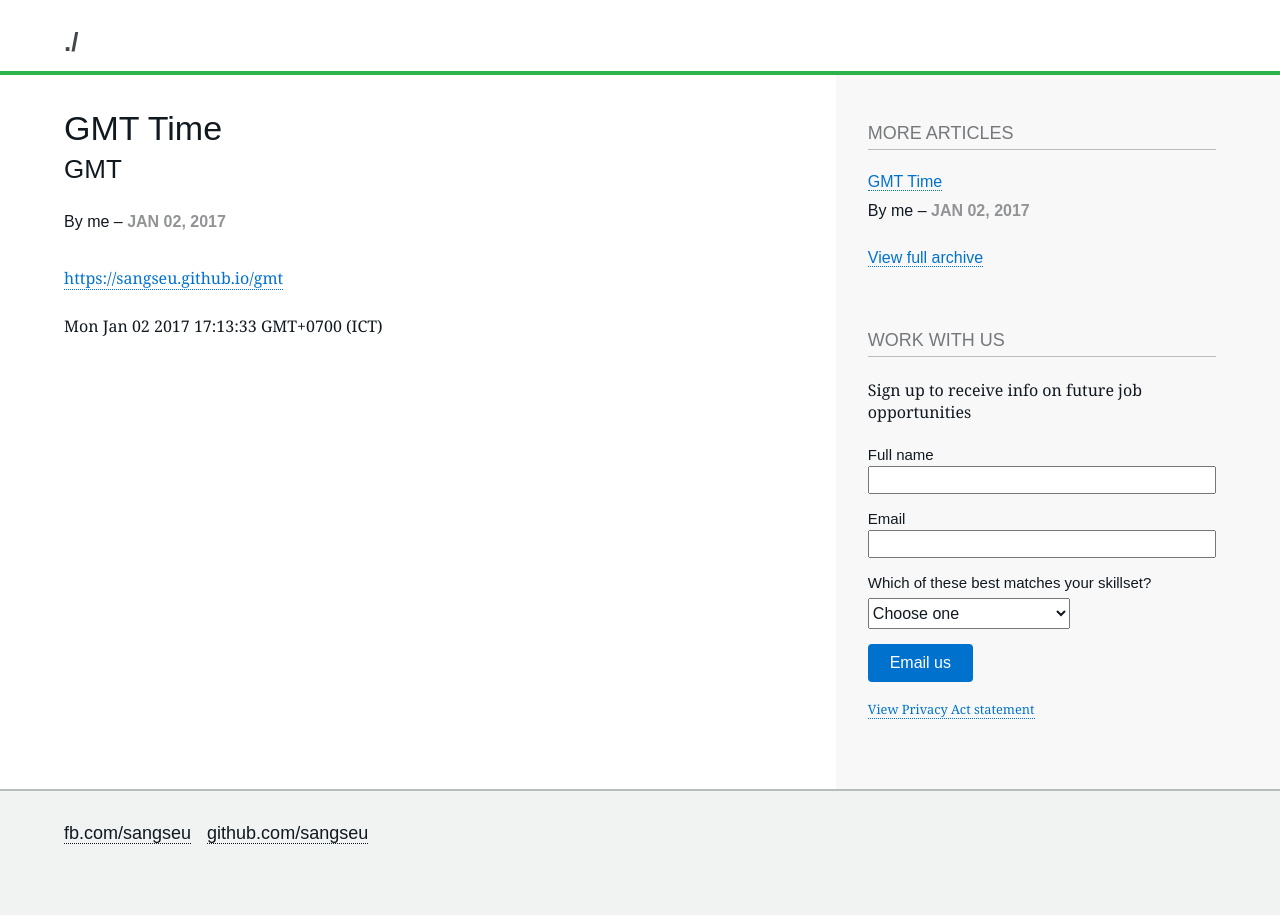
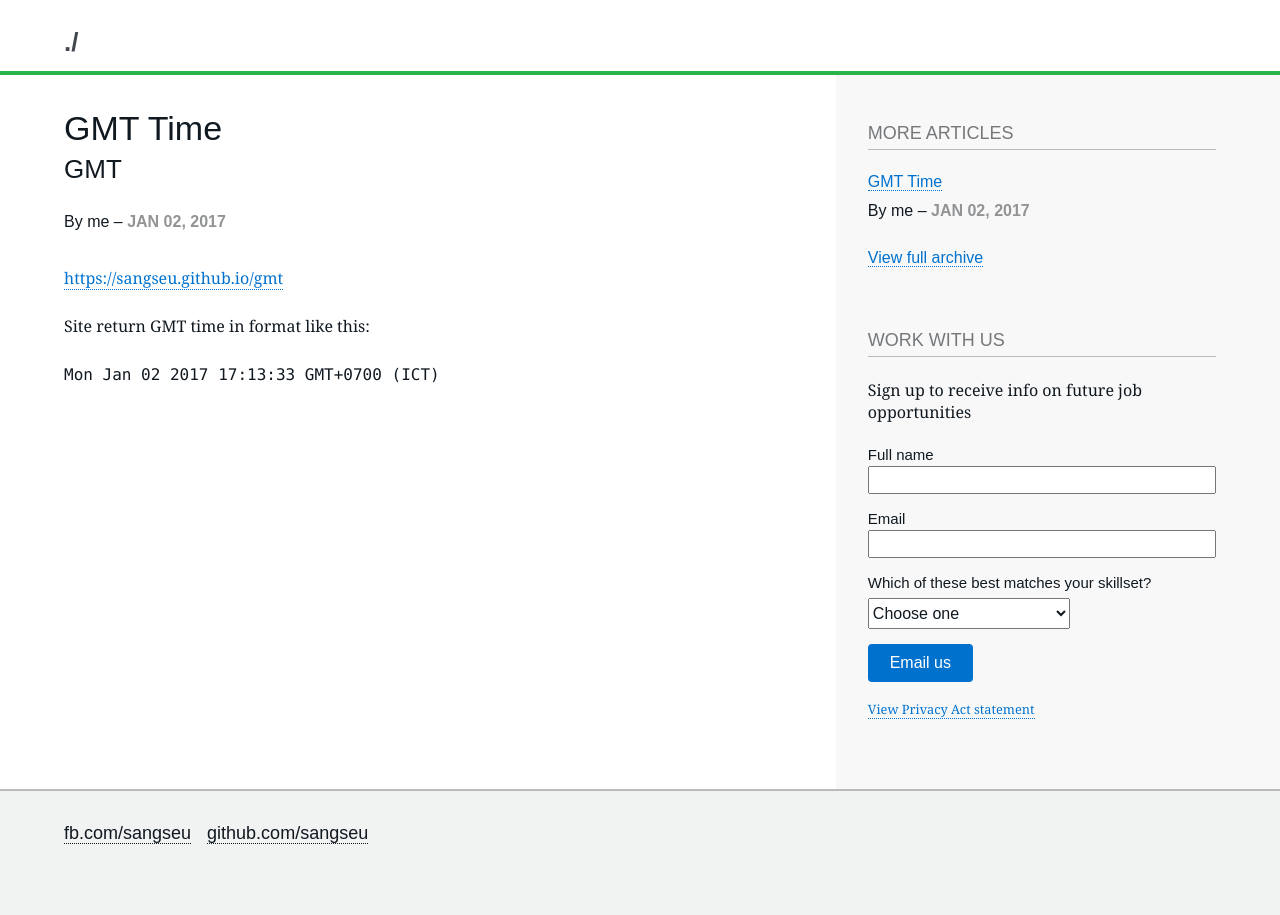
Before and after one commit to sangseu/14Apr_sangseu.github.io, a Jekyll site: the page built from _posts/2017-01-02-gmt.md, in a window 1280 px wide. Built offline with Jekyll 4.4.1, drawn with Linux system fonts in a browser that asks for light colours; nearby versions of some CDN libraries; some web fonts are replaced.

Commit message:
Update 2017-01-02-gmt.md

```diff
--- a/_posts/2017-01-02-gmt.md
+++ b/_posts/2017-01-02-gmt.md
@@ -9,5 +9,5 @@ excerpt: "Return GMT time. [Link](https://sangseu.github.io/gmt)"
 
 [https://sangseu.github.io/gmt](https://sangseu.github.io/gmt)
 
-<div class="visuallyhidden">Site return GMT time in format like this:</div>
-Mon Jan 02 2017 17:13:33 GMT+0700 (ICT)
+<p>Site return GMT time in format like this:</p>
+<code>Mon Jan 02 2017 17:13:33 GMT+0700 (ICT)</code>
```
